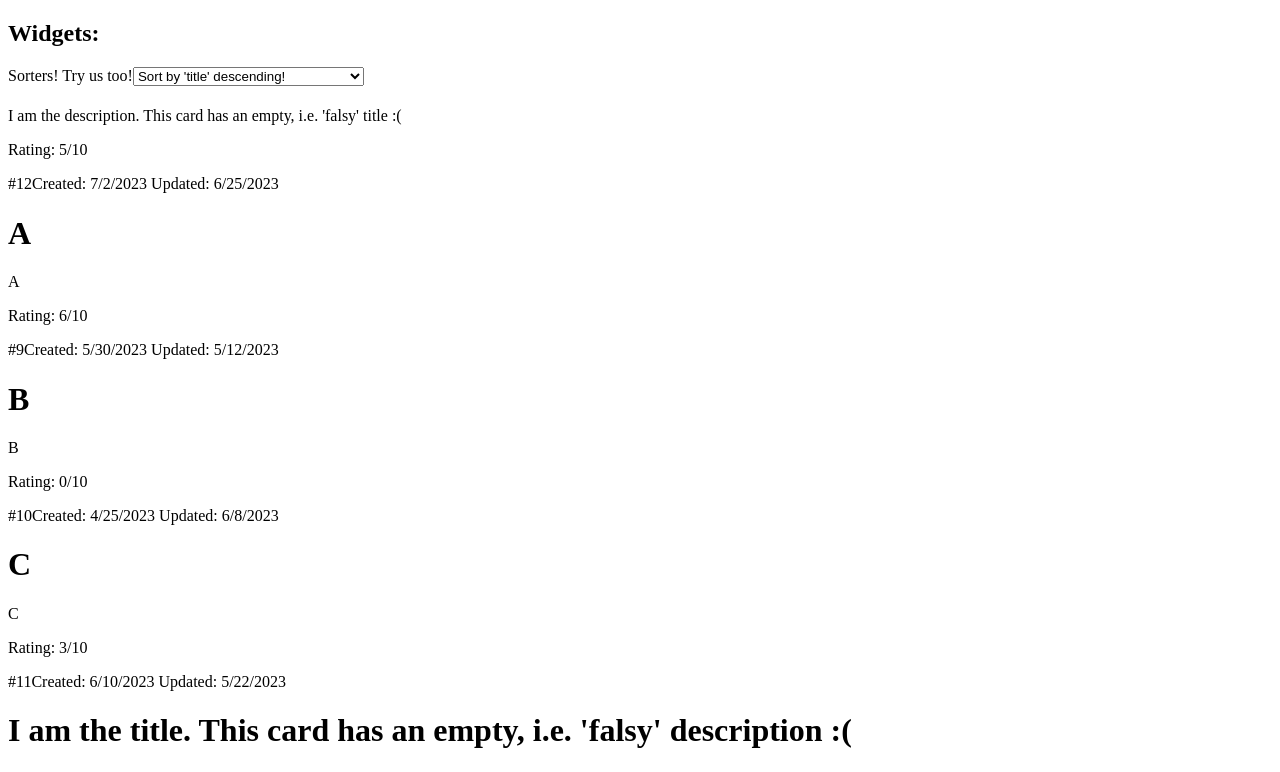
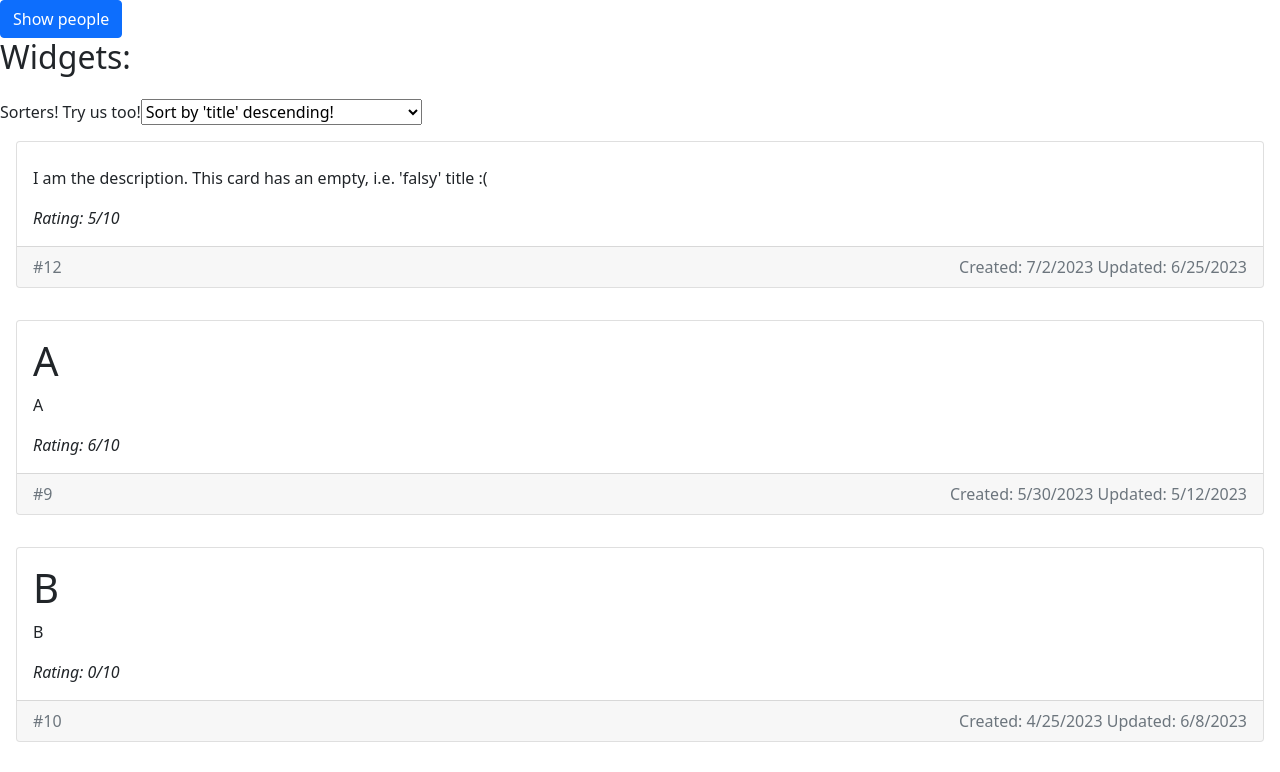
Before and after one commit to hi-rubygrey/Typescript-Crafting-a-Generic-Search-Function, a React (Create React App) app: page / in a window 1280 px wide. Shown: the top 772 px of the page. Built offline with nearby package versions, Linux system fonts and the light colour scheme.

Commit message:
add toggle button

```diff
--- a/src/App.tsx
+++ b/src/App.tsx
@@ -18,9 +18,18 @@
   const [personSortProperty, setPersonSortProperty] = useState<
     ISortProperty<IPerson>
   >({ property: "firstName", isDescending: false });
-
+  const [showPeople, setShowPeople] = useState<boolean>(false);
+  const buttonText = showPeople ? "Show widgets" : "Show people";
   return (
     <>
+      <button
+        className="btn btn-primary"
+        onClick={() => setShowPeople(!showPeople)}
+      >
+        {buttonText}
+      </button>
+      {!showPeople &&
+      <>
       <h2>Widgets:</h2>
       <Sorters
         setSortProperty={(property) => setWidgetSortProperty(property)}
@@ -38,6 +47,9 @@
         .map((widget) => {
           return <WidgetRenderer {...widget} />;
         })}
+      </>}
+      {showPeople &&
+      <>
       <h2>People:</h2>
       <Sorters
         setSortProperty={(property) => setPersonSortProperty(property)}
@@ -54,7 +66,7 @@
         )
         .map((person) => {
           return <PersonRenderer {...person} />;
-        })}
+        })}</>}
     </>
   );
 }
--- a/src/index.tsx
+++ b/src/index.tsx
@@ -2,7 +2,8 @@
 import ReactDOM from 'react-dom/client';
 import App from './App';
 import reportWebVitals from './reportWebVitals';
-
+import './styles/bootstrap.min.css';
+import './styles/custom.css';
 const root = ReactDOM.createRoot(
   document.getElementById('root') as HTMLElement
 );
```
Also changed, not shown: 1 other file (tests, documents, lock files or other folders).
